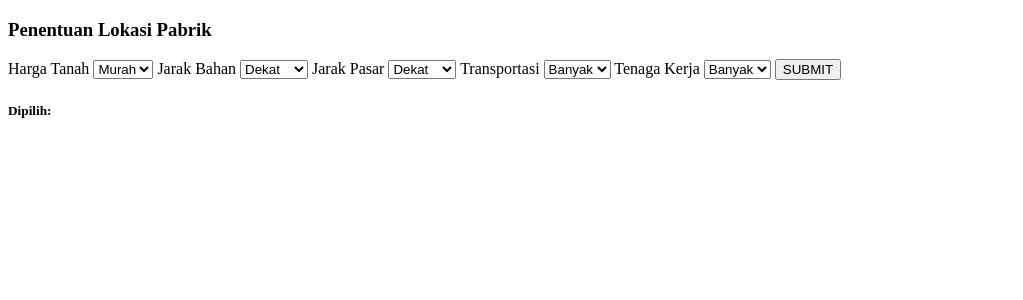
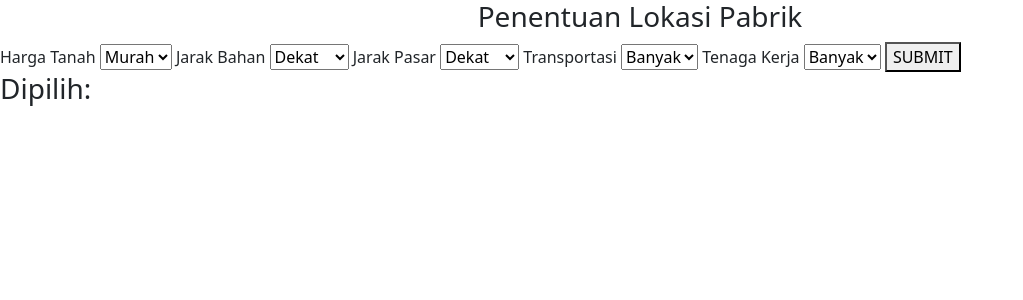
Before and after one commit to FadilPratama/TUBESAI, a PHP site: page / in a window 1280 px wide. Shown: the top 300 px of the page, without its empty margins (0-1023 px from the left). Run offline with PHP 8.4, Linux system fonts and the light colour scheme.

Commit message:
Add Style

```diff
--- a/index.php
+++ b/index.php
@@ -21,10 +21,18 @@
     <meta charset="UTF-8">
     <meta http-equiv="X-UA-Compatible" content="IE=edge">
     <meta name="viewport" content="width=device-width, initial-scale=1.0">
-    <title>Document</title>
+    <title>Naive Bayes</title>
+
+    <link href="https://cdn.jsdelivr.net/npm/bootstrap@5.2.0-beta1/dist/css/bootstrap.min.css" rel="stylesheet" integrity="sha384-0evHe/X+R7YkIZDRvuzKMRqM+OrBnVFBL6DOitfPri4tjfHxaWutUpFmBp4vmVor" crossorigin="anonymous">
+    <script src="https://cdn.jsdelivr.net/npm/bootstrap@5.2.0-beta1/dist/js/bootstrap.bundle.min.js" integrity="sha384-pprn3073KE6tl6bjs2QrFaJGz5/SUsLqktiwsUTF55Jfv3qYSDhgCecCxMW52nD2" crossorigin="anonymous"></script>
+
+    <style>
+
+    </style>
 </head>
 <body>
-    <h3>Penentuan Lokasi Pabrik</h3>
+    <p class="h3 text-center">Penentuan Lokasi Pabrik</p>
+
     <form action="" method="POST">
         <label for="harga_tanah">Harga Tanah</label>
         <select name="harga_tanah" id="harga_tanah">
@@ -61,6 +69,6 @@
         <button type="submit" name="submit">SUBMIT</button>
     </form>
 
-    <h5>Dipilih: <?= $hasil;?></h5>
+    <p class="h3">Dipilih: <?= $hasil;?></p>
 </body>
 </html>
```
